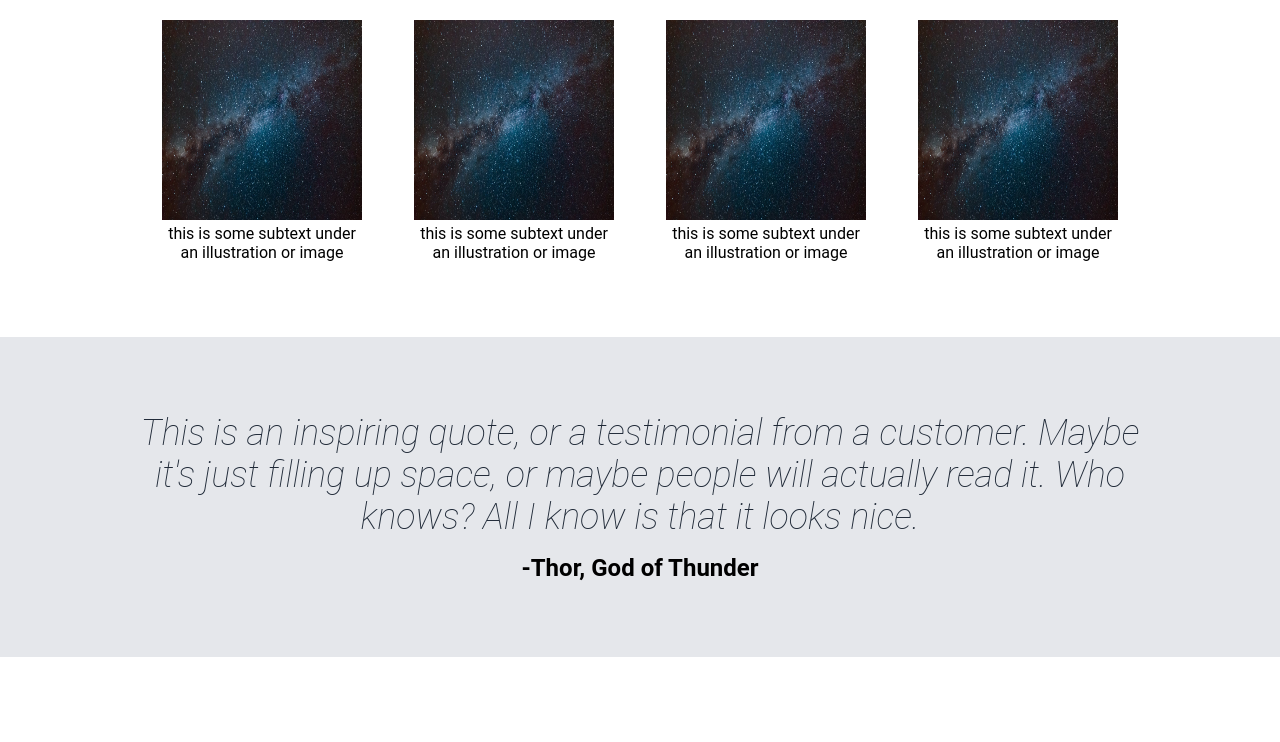
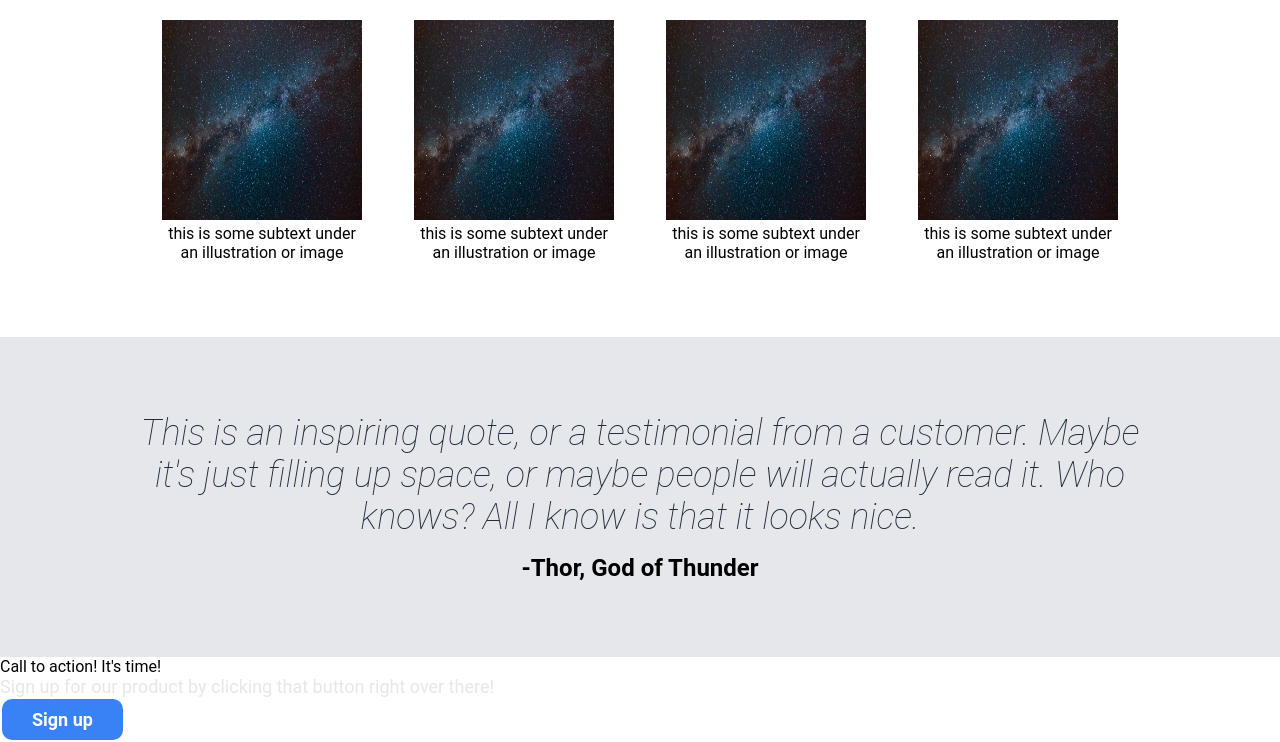
Before and after one commit to Ed0399/odin-landing-page, a plain HTML site: page index.html in a window 1280 px wide. Shown: the part 638-1380 px from the top of the page. Before the commit the page ends 1295 px from the top, so only its background shows below. Drawn offline with Linux system fonts and the light colour scheme.

Commit message:
Add placeholder content for signup section
Adds placeholder content to signup section to facilitate styling.

```diff
--- a/index.html
+++ b/index.html
@@ -67,6 +67,14 @@
     <div class="quotee"> -Thor, God of Thunder</div>
   </div>
 
+  <div class="signup-section">
+    <div class="signup-main">
+      <div class="action-call">Call to action! It's time!</div>
+      <div class="hero-secondary">Sign up for our product by clicking that button right over there!</div>
+      <button style="border: 2px solid white">Sign up</button>
+    </div>
+  </div>
+
 </body>
 
 </html>
```
